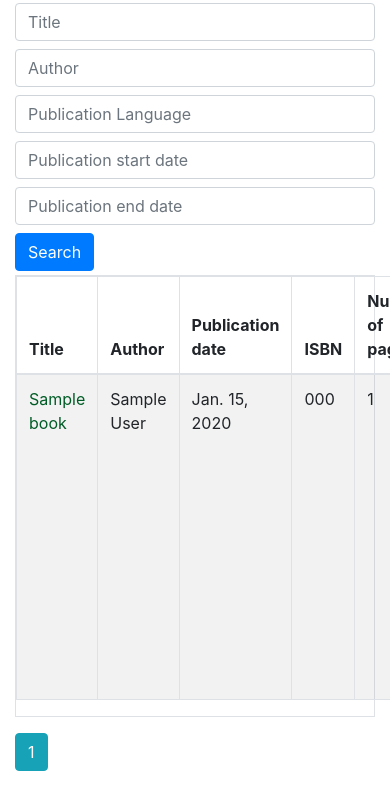
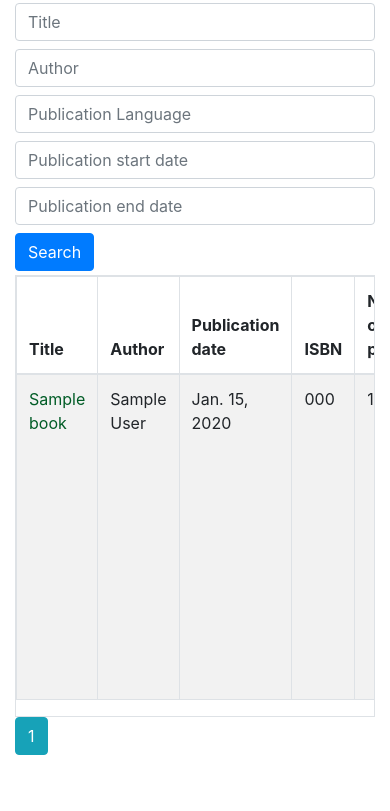
Before and after one commit to Sicret89/google_books_api, a Django app: page / in a window 390 px wide; the page is wider, and only the part inside the window is pictured. Shown: the part 137-948 px from the top of that part. After the commit the page ends 892 px from the top of that part, so only its background shows below. Run offline with Django 3.2, Linux system fonts and the light colour scheme; tables that the repository leaves empty hold one stand-in row (values such as "Sample post"); grey boxes marked "Sample" are stand-in pictures; some libraries are stand-ins or nearby versions.

Commit message:
make tabe more responsive and table hover added

```diff
--- a/google_books_api/books/templates/books/books_list.html
+++ b/google_books_api/books/templates/books/books_list.html
@@ -32,8 +32,8 @@
 </form>
 <!--Filter form section END -->
 <!--BOOKS LIST START -->
-<div class="table table-bordered">
-    <table class="table table-striped">
+<div class="table-responsive-sm table-bordered">
+    <table class="table table-striped table-hover">
         <thead>
             {% if object_list %}
             <tr>
```
